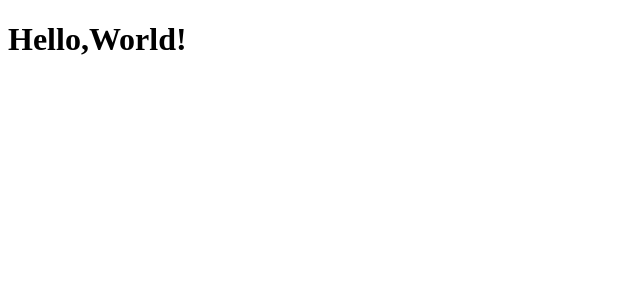
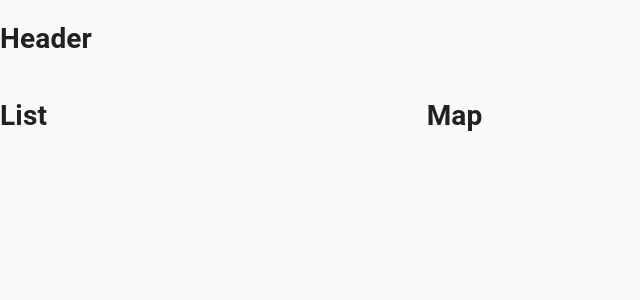
Before and after one commit to ayu-shiirathore/travel-help, a React (Create React App) app: page / in a window 1280 px wide. Shown: the top 300 px of the page, without its empty margins (0-640 px from the left). Built offline with nearby package versions, Linux system fonts and the light colour scheme.

Commit message:
Created folders inside components

```diff
--- a/package.json
+++ b/package.json
@@ -3,6 +3,7 @@
   "version": "0.1.0",
   "private": true,
   "dependencies": {
+    "@material-ui/core": "^4.12.4",
     "@material-ui/icons": "^4.11.3",
     "@material-ui/lab": "^4.0.0-alpha.61",
     "@react-google-maps/api": "^2.19.2",
--- a/src/App.js
+++ b/src/App.js
@@ -1,11 +1,25 @@
 import React from "react";
+import { CssBaseline, Grid } from '@material-ui/core' ;
+
+import Header from "./components/Header/Header";
+import List from "./components/List/List";
+import Map from "./components/Map/Map";
 
 const App = () => {
 
     return (
-        <div>
-            <h1>Hello,World!</h1>
-        </div>
+        <>
+            <CssBaseline />
+            <Header />
+            <Grid container spacing={3} style={{ width: '100%'}}>
+                <Grid item xs={12} md={4}>
+                    <List />
+                </Grid>
+                <Grid item xs={12} md={8}>
+                    <Map />
+                </Grid>
+            </Grid>
+        </>
     );
 }
 
--- /dev/null
+++ b/src/components/Header/Header.jsx
@@ -0,0 +1,9 @@
+import React from 'react';
+
+const Header = () => {
+    return (
+        <h1>Header</h1>
+    );
+}
+
+export default Header;
--- /dev/null
+++ b/src/components/List/List.jsx
@@ -0,0 +1,9 @@
+import React from 'react';
+
+const List = () => {
+    return (
+        <h1>List</h1>
+    );
+}
+
+export default List;
--- /dev/null
+++ b/src/components/Map/Map.jsx
@@ -0,0 +1,9 @@
+import React from 'react';
+
+const Map = () => {
+    return (
+        <h1>Map</h1>
+    );
+}
+
+export default Map;
```
Also changed, not shown: src/components/PlaceDetails/PlaceDetails.jsx (added, +9 -0 lines), src/components/Header/styles.js (added), src/components/List/styles.js (added), src/components/Map/styles.js (added), src/components/PlaceDetails/styles.js (added), 1 other file (tests, documents, lock files or other folders).
